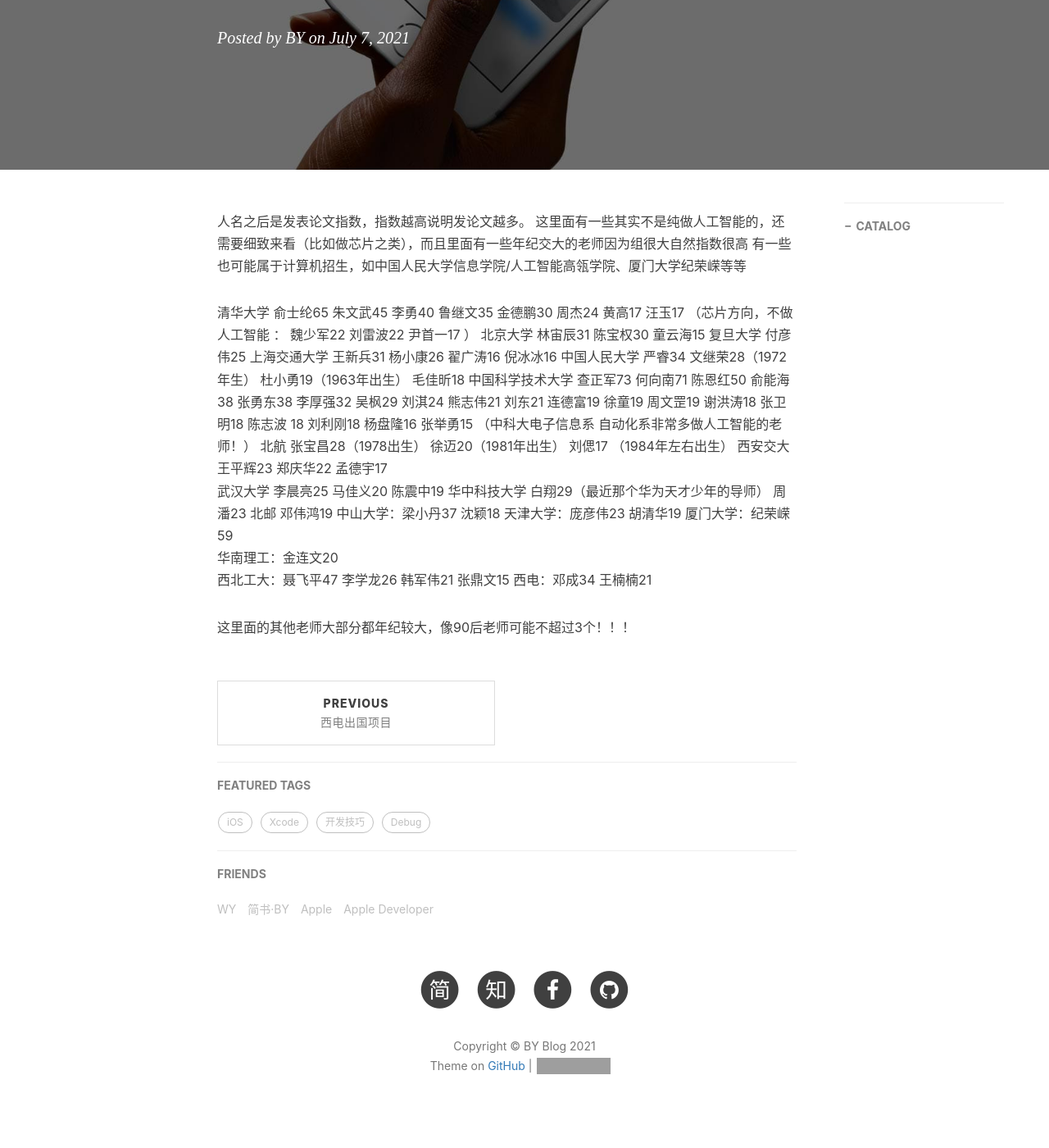
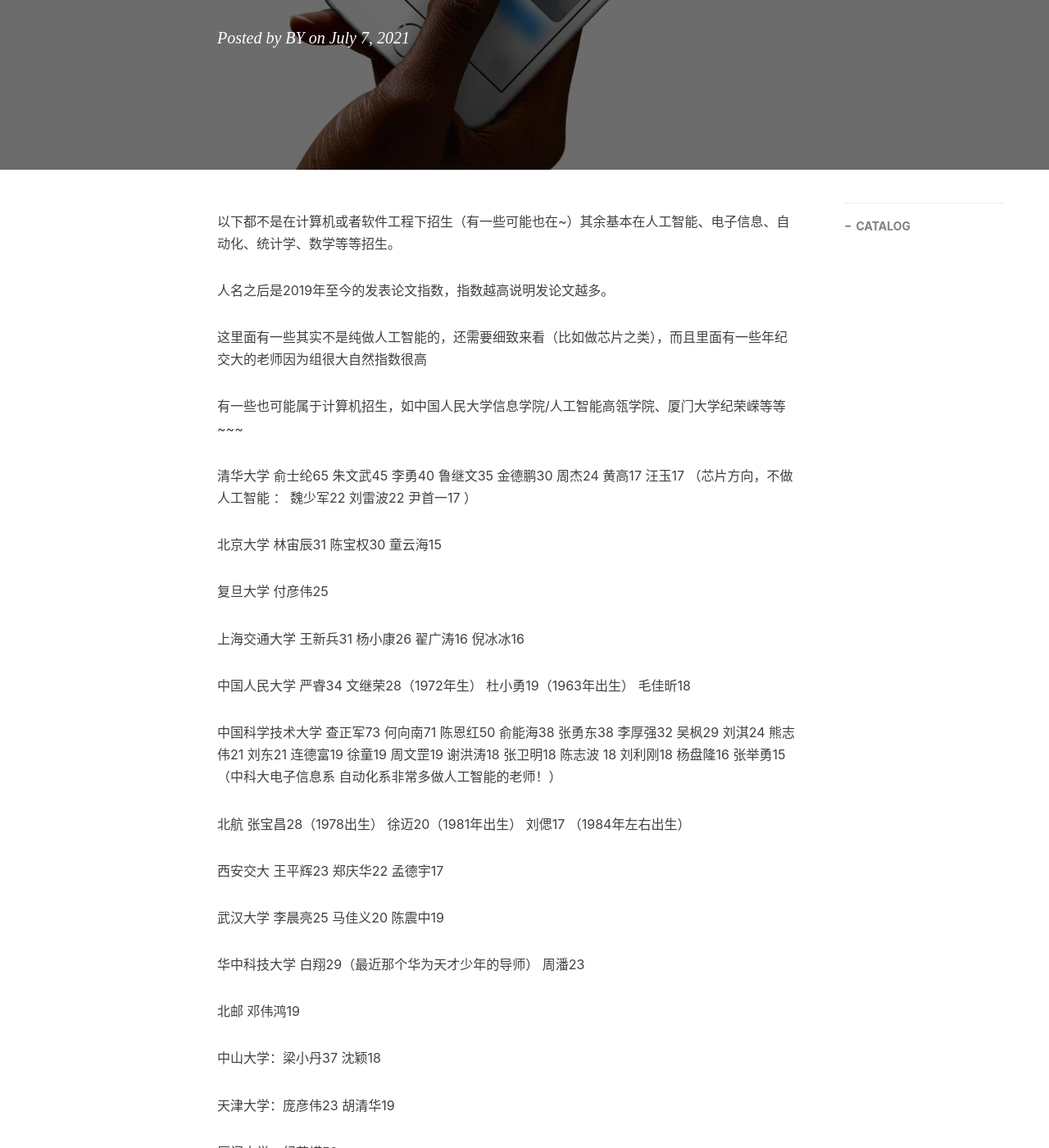
Before and after one commit to pengjiao123/pengjiao123.github.io, a Jekyll site: the page built from _posts/2021-07-07-大陆地区非计算机软件学院老师招生.md, in a window 1280 px wide and 1400 px high, scrolled down 437 px. Shown: the whole window at 82% size. Built offline with Jekyll 4.4.1, drawn with Linux system fonts in a browser that asks for light colours; nearby versions of some CDN libraries; comment, search, counter and statistics services are not loaded; some of the changed text lies outside the part shown; grey boxes are pictures that could not be loaded.

Commit message:
Update 2021-07-07-大陆地区非计算机软件学院老师招生.md

```diff
--- a/_posts/2021-07-07-大陆地区非计算机软件学院老师招生.md
+++ b/_posts/2021-07-07-大陆地区非计算机软件学院老师招生.md
@@ -9,26 +9,51 @@ catalog: true
 tags:
     - iOS
 ---
-人名之后是发表论文指数，指数越高说明发论文越多。
+
+以下都不是在计算机或者软件工程下招生（有一些可能也在~）其余基本在人工智能、电子信息、自动化、统计学、数学等等招生。
+
+人名之后是2019年至今的发表论文指数，指数越高说明发论文越多。
+
 这里面有一些其实不是纯做人工智能的，还需要细致来看（比如做芯片之类），而且里面有一些年纪交大的老师因为组很大自然指数很高
-有一些也可能属于计算机招生，如中国人民大学信息学院/人工智能高瓴学院、厦门大学纪荣嵘等等
+
+有一些也可能属于计算机招生，如中国人民大学信息学院/人工智能高瓴学院、厦门大学纪荣嵘等等~~~
 
 清华大学 俞士纶65 朱文武45 李勇40 鲁继文35 金德鹏30 周杰24 黄高17 汪玉17 （芯片方向，不做人工智能 ： 魏少军22 刘雷波22 尹首一17 ）
+
 北京大学 林宙辰31 陈宝权30 童云海15
+
 复旦大学 付彦伟25
+
 上海交通大学 王新兵31 杨小康26 翟广涛16 倪冰冰16
+
 中国人民大学  严睿34 文继荣28（1972年生） 杜小勇19（1963年出生） 毛佳昕18
+
 中国科学技术大学 查正军73 何向南71 陈恩红50 俞能海38 张勇东38 李厚强32 吴枫29 刘淇24 熊志伟21 刘东21 连德富19 徐童19 周文罡19 谢洪涛18 张卫明18 陈志波 18 刘利刚18 杨盘隆16 张举勇15 （中科大电子信息系 自动化系非常多做人工智能的老师！）
+
 北航 张宝昌28（1978出生） 徐迈20（1981年出生）  刘偲17 （1984年左右出生）
+
 西安交大 王平辉23 郑庆华22 孟德宇17
+
 武汉大学 李晨亮25 马佳义20 陈震中19
+
 华中科技大学 白翔29（最近那个华为天才少年的导师） 周潘23
+
 北邮 邓伟鸿19
+
 中山大学：梁小丹37 沈颖18
+
 天津大学：庞彦伟23  胡清华19
+
 厦门大学：纪荣嵘59
+
 华南理工：金连文20
+
 西北工大：聂飞平47 李学龙26 韩军伟21  张鼎文15
+
 西电：邓成34 王楠楠21
 
 这里面的其他老师大部分都年纪较大，像90后老师可能不超过3个！！！
+
+如果能跟上牛老师（同时老师人品各方面比较好，这个也很重要），比较年轻能够指导的话，完全可以跟着读硕士读博士，这个方向不管读博去科研院所 去大学当老师还是去企业界拿比较高的待遇都是非常好的。即便像清北这种好老师也不是特别好找的，很容易被更优秀的学生抢了。
+
+当然注意很多牛老师本身很push，要做好努力的准备。可能制度比较严格，具体需要了解。
```
